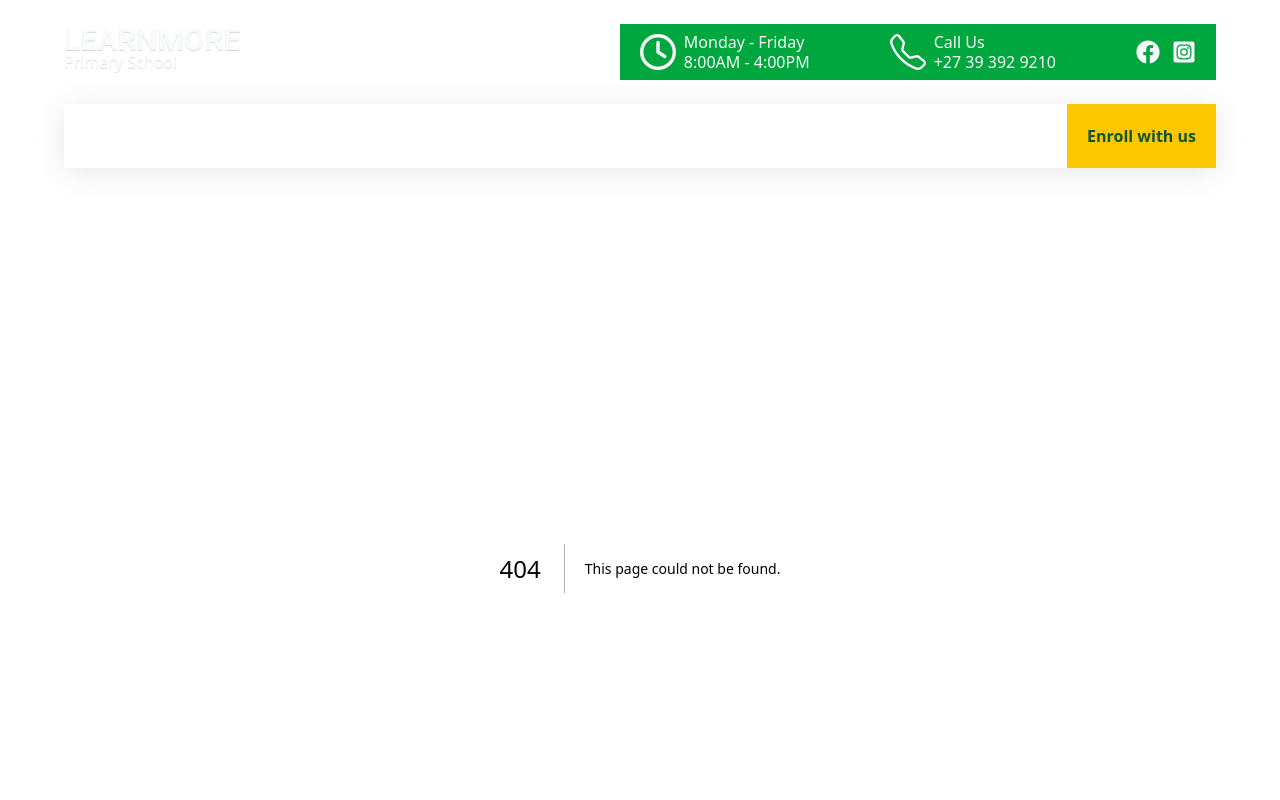
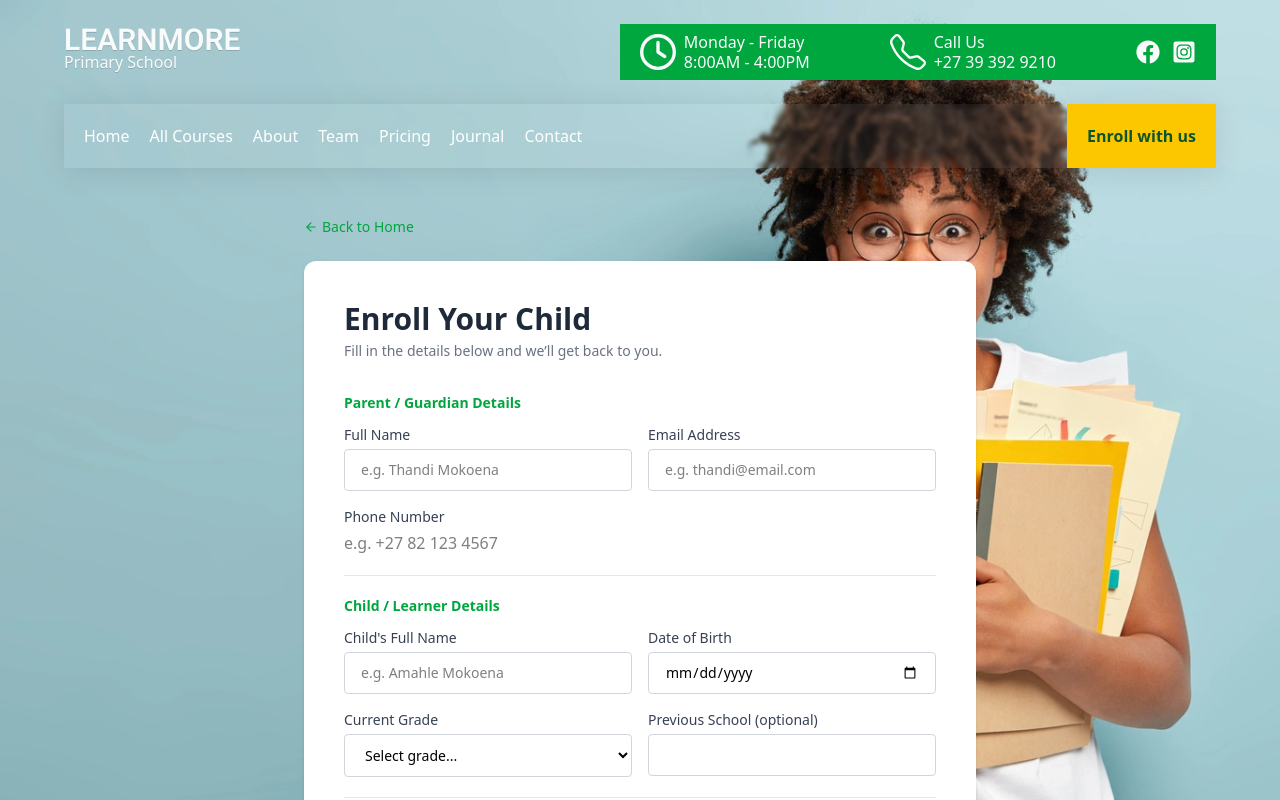
Before and after one commit to Kummirai/learnmore, a Next.js app: page /enroll in a window 1280 px wide. Before the commit this address had no page. Shown: the top 800 px of the page. Built offline with nearby package versions, Linux system fonts and the light colour scheme.

Commit message:
Add enrollment functionality: create actions and page components for child enrollment, including form validation and success messaging; update Hero and Navbar links to direct to the enrollment page.

```diff
--- /dev/null
+++ b/app/enroll/actions.ts
@@ -0,0 +1,36 @@
+"use server"
+
+export type EnrollState = {
+    success: boolean
+    message: string
+    errors?: Record<string, string>
+}
+
+export async function submitEnrollment(prev: EnrollState | null, formData: FormData): Promise<EnrollState> {
+    await new Promise(r => setTimeout(r, 1000))
+
+    const parentName = formData.get("parentName") as string
+    const parentEmail = formData.get("parentEmail") as string
+    const parentPhone = formData.get("parentPhone") as string
+    const childName = formData.get("childName") as string
+    const childDob = formData.get("childDob") as string
+    const grade = formData.get("grade") as string
+
+    const errors: Record<string, string> = {}
+
+    if (!parentName || parentName.trim().length < 2) errors.parentName = "Please enter the parent/guardian name."
+    if (!parentEmail || !/^[^\s@]+@[^\s@]+\.[^\s@]+$/.test(parentEmail)) errors.parentEmail = "Please enter a valid email address."
+    if (!parentPhone || parentPhone.trim().length < 7) errors.parentPhone = "Please enter a valid phone number."
+    if (!childName || childName.trim().length < 2) errors.childName = "Please enter the child's full name."
+    if (!childDob) errors.childDob = "Please select the child's date of birth."
+    if (!grade) errors.grade = "Please select the current grade."
+
+    if (Object.keys(errors).length > 0) {
+        return {success: false, message: "Please fix the errors below.", errors}
+    }
+
+    return {
+        success: true,
+        message: `Thank you, ${parentName}! Your enrollment for ${childName} (Grade ${grade}) has been received. We will contact you at ${parentEmail} within 2 business days.`
+    }
+}
--- /dev/null
+++ b/app/enroll/page.tsx
@@ -0,0 +1,140 @@
+"use client"
+
+import {useActionState} from "react"
+import {submitEnrollment} from "./actions"
+import Link from "next/link"
+import {LuArrowLeft, LuCircleCheck, LuCircleAlert} from "react-icons/lu"
+
+const grades = ["R", "1", "2", "3", "4", "5", "6", "7"]
+
+function Field({label, name, type = "text", error, ...props}: {
+    label: string
+    name: string
+    type?: string
+    error?: string
+} & React.InputHTMLAttributes<HTMLInputElement>) {
+    return (
+        <div>
+            <label htmlFor={name} className={"block text-sm font-medium text-gray-700 mb-1"}>{label}</label>
+            <input
+                id={name}
+                name={name}
+                type={type}
+                className={`w-full px-4 py-2.5 rounded border ${error ? "border-red-400 ring-1 ring-red-400" : "border-gray-300"} text-sm outline-none focus:ring-2 focus:ring-green-500 focus:border-green-500 transition`}
+                {...props}
+            />
+            {error && <p className={"text-red-500 text-xs mt-1"}>{error}</p>}
+        </div>
+    )
+}
+
+export default function EnrollPage() {
+    const [state, formAction, pending] = useActionState(submitEnrollment, null)
+
+    if (state?.success) {
+        return (
+            <section className={"flex-1 flex items-center justify-center px-4 py-16"}>
+                <div className={"max-w-lg w-full bg-white rounded-xl p-8 md:p-12 text-center shadow-sm"}>
+                    <LuCircleCheck className={"text-6xl text-green-600 mx-auto mb-4"}/>
+                    <h1 className={"text-2xl md:text-3xl font-semibold text-gray-800 mb-3"}>Enrollment Submitted!</h1>
+                    <p className={"text-gray-600 leading-relaxed mb-6"}>{state.message}</p>
+                    <Link href={"/"}
+                          className={"inline-block bg-green-600 text-white px-8 py-3 rounded text-sm font-medium hover:bg-green-700 transition-colors"}>
+                        Back to Home
+                    </Link>
+                </div>
+            </section>
+        )
+    }
+
+    return (
+        <section className={"flex-1 flex items-center justify-center px-4 py-12"}>
+            <div className={"max-w-2xl w-full"}>
+                <Link href={"/"}
+                      className={"inline-flex items-center gap-1 text-sm text-green-600 hover:text-green-700 mb-6 transition-colors"}>
+                    <LuArrowLeft/> Back to Home
+                </Link>
+
+                <div className={"bg-white rounded-xl p-8 md:p-10 shadow-sm"}>
+                    <div className={"mb-8"}>
+                        <h1 className={"text-2xl md:text-3xl font-semibold text-gray-800"}>Enroll Your Child</h1>
+                        <p className={"text-gray-500 text-sm mt-1"}>Fill in the details below and we&rsquo;ll get back to
+                            you.</p>
+                    </div>
+
+                    <form action={formAction} className={"space-y-5"}>
+                        <fieldset>
+                            <legend className={"text-sm font-semibold text-green-600 mb-3"}>Parent / Guardian Details
+                            </legend>
+                            <div className={"grid grid-cols-1 sm:grid-cols-2 gap-4"}>
+                                <Field label={"Full Name"} name={"parentName"}
+                                       error={state?.errors?.parentName}
+                                       placeholder={"e.g. Thandi Mokoena"}/>
+                                <Field label={"Email Address"} name={"parentEmail"} type={"email"}
+                                       error={state?.errors?.parentEmail}
+                                       placeholder={"e.g. thandi@email.com"}/>
+                                <Field label={"Phone Number"} name={"parentPhone"} type={"tel"}
+                                       error={state?.errors?.parentPhone}
+                                       placeholder={"e.g. +27 82 123 4567"}
+                                       className={"sm:col-span-2"}/>
+                            </div>
+                        </fieldset>
+
+                        <hr className={"border-gray-200"}/>
+
+                        <fieldset>
+                            <legend className={"text-sm font-semibold text-green-600 mb-3"}>Child / Learner Details
+                            </legend>
+                            <div className={"grid grid-cols-1 sm:grid-cols-2 gap-4"}>
+                                <Field label={"Child's Full Name"} name={"childName"}
+                                       error={state?.errors?.childName}
+                                       placeholder={"e.g. Amahle Mokoena"}/>
+                                <Field label={"Date of Birth"} name={"childDob"} type={"date"}
+                                       error={state?.errors?.childDob}/>
+                                <div>
+                                    <label htmlFor={"grade"}
+                                           className={"block text-sm font-medium text-gray-700 mb-1"}>Current
+                                        Grade</label>
+                                    <select id={"grade"} name={"grade"}
+                                            className={`w-full px-4 py-2.5 rounded border ${state?.errors?.grade ? "border-red-400 ring-1 ring-red-400" : "border-gray-300"} text-sm outline-none focus:ring-2 focus:ring-green-500 focus:border-green-500 transition bg-white`}>
+                                        <option value="">Select grade...</option>
+                                        {grades.map(g => (
+                                            <option key={g} value={g}>Grade {g}</option>
+                                        ))}
+                                    </select>
+                                    {state?.errors?.grade &&
+                                        <p className={"text-red-500 text-xs mt-1"}>{state.errors.grade}</p>}
+                                </div>
+                                <Field label={"Previous School (optional)"} name={"previousSchool"}/>
+                            </div>
+                        </fieldset>
+
+                        <hr className={"border-gray-200"}/>
+
+                        <div>
+                            <label htmlFor={"notes"}
+                                   className={"block text-sm font-medium text-gray-700 mb-1"}>Additional Notes
+                                (optional)</label>
+                            <textarea id={"notes"} name={"notes"} rows={3}
+                                      className={"w-full px-4 py-2.5 rounded border border-gray-300 text-sm outline-none focus:ring-2 focus:ring-green-500 focus:border-green-500 transition resize-none"}
+                                      placeholder={"Any special requirements or information..."}/>
+                        </div>
+
+                        {state?.message && !state.success && (
+                            <div
+                                className={"flex items-start gap-2 p-3 rounded bg-red-50 text-red-600 text-sm"}>
+                                <LuCircleAlert className={"mt-0.5 shrink-0"}/>
+                                <span>{state.message}</span>
+                            </div>
+                        )}
+
+                        <button type={"submit"} disabled={pending}
+                                className={"w-full bg-green-600 text-white py-3 rounded text-sm font-medium hover:bg-green-700 disabled:opacity-60 disabled:cursor-not-allowed transition-colors"}>
+                            {pending ? "Submitting..." : "Submit Enrollment"}
+                        </button>
+                    </form>
+                </div>
+            </div>
+        </section>
+    )
+}
--- a/components/Hero.tsx
+++ b/components/Hero.tsx
@@ -18,7 +18,7 @@ export default function Hero() {
                             creative play, and lifelong friendships.
                         </p>
                         <div className={"flex items-center gap-2 flex-wrap"}>
-                            <Link href={"#"}
+                            <Link href={"/enroll"}
                                   className={"bg-green-600 text-white py-3 px-8 sm:px-10 text-sm sm:text-base"}>Enroll
                                 Your Child</Link>
                             <Link href={"#"}
--- a/components/Navbar.tsx
+++ b/components/Navbar.tsx
@@ -70,7 +70,7 @@ export default function Navbar() {
                             })}
                         </ul>
                     </nav>
-                    <Link href={"#"}
+                    <Link href={"/enroll"}
                           className={"p-5 h-full bg-yellow-400 text-green-900 font-semibold"}>
                         Enroll with us
                     </Link>
```
